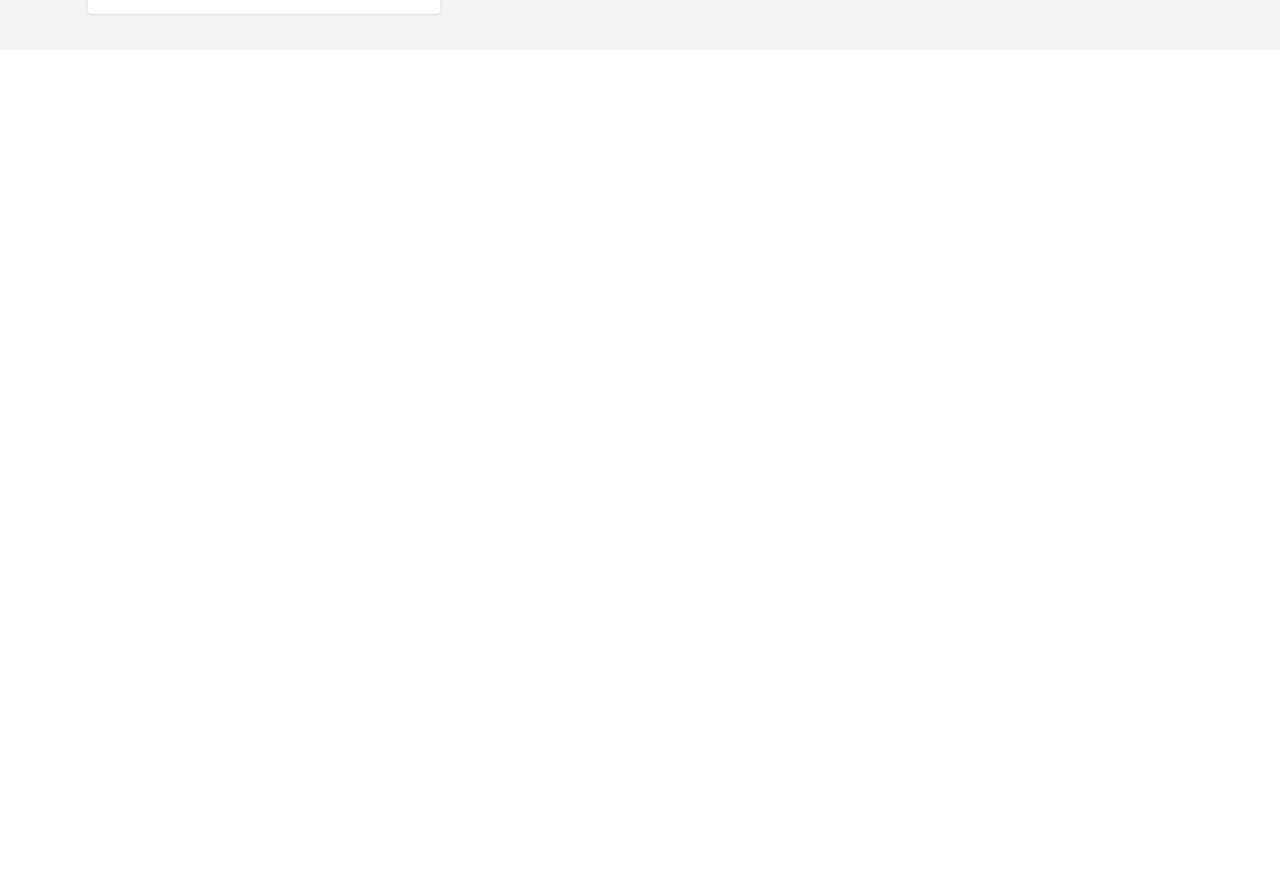
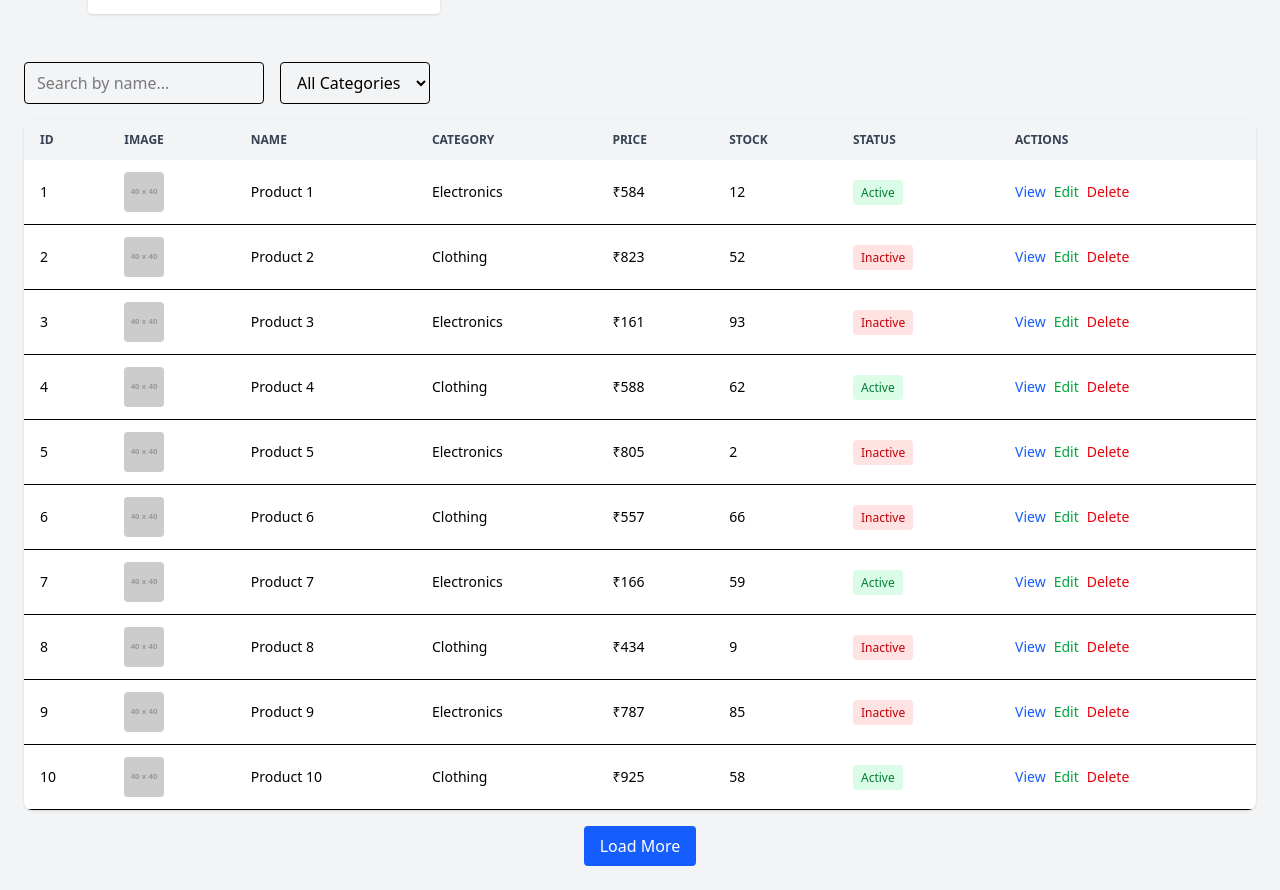
Before and after one commit to Sourabh-km13/h2s-front, a React (Vite) app: page / in a window 1280 px wide. Shown: the part 750-1640 px from the top of the page. Before the commit the page ends 800 px from the top, so only its background shows below. Built offline with nearby package versions, Linux system fonts and the light colour scheme.

Commit message:
table drag drop

```diff
--- a/src/App.jsx
+++ b/src/App.jsx
@@ -3,6 +3,7 @@ import Header from "./components/Header";
 import ProductList from "./components/ProductList";
 import CartSidebar from "./components/CartSidebar";
 import Toast from "./components/Toast";
+import ProductTable from "./components/ ProductTable";
 
 const SAMPLE_PRODUCTS = [
   {
@@ -59,7 +60,7 @@ export default function App() {
       const nextQty = existing ? existing.qty + qty : qty;
       return { ...prev, [product.id]: { product, qty: nextQty } };
     });
-    showToast("Added to Cart")
+    showToast("Added to Cart");
     // setCartOpen(true);
   }, []);
 
@@ -116,6 +117,7 @@ export default function App() {
         show={toast.show}
         onClose={() => setToast({ ...toast, show: false })}
       />
+      <ProductTable />
     </div>
   );
 }
--- /dev/null
+++ b/src/components/ ProductTable.jsx
@@ -0,0 +1,205 @@
+import { useState, useMemo } from "react";
+
+// Mock product data
+const productsData = Array.from({ length: 30 }, (_, i) => ({
+  id: i + 1,
+  image: "https://via.placeholder.com/40",
+  name: `Product ${i + 1}`,
+  category: i % 2 === 0 ? "Electronics" : "Clothing",
+  price: Math.floor(Math.random() * 1000) + 50,
+  stock: Math.floor(Math.random() * 100),
+  status: i % 3 === 0 ? "Active" : "Inactive",
+}));
+
+export default function ProductTable3() {
+  const [products] = useState(productsData);
+  const [page, setPage] = useState(1);
+  const [search, setSearch] = useState("");
+  const [category, setCategory] = useState("All");
+  const [sortConfig, setSortConfig] = useState({ key: null, direction: "asc" });
+
+  const itemsPerPage = 10;
+
+  // Columns in state for reordering
+  const [columns, setColumns] = useState([
+    { key: "id", label: "ID", sortable: true },
+    { key: "image", label: "Image", sortable: false },
+    { key: "name", label: "Name", sortable: true },
+    { key: "category", label: "Category", sortable: false },
+    { key: "price", label: "Price", sortable: true },
+    { key: "stock", label: "Stock", sortable: true },
+    { key: "status", label: "Status", sortable: false },
+    { key: "actions", label: "Actions", sortable: false },
+  ]);
+
+  // Filtering + Searching
+  const filteredProducts = useMemo(() => {
+    return products.filter((p) => {
+      return (
+        p.name.toLowerCase().includes(search.toLowerCase()) &&
+        (category === "All" || p.category === category)
+      );
+    });
+  }, [products, search, category]);
+
+  // Sorting
+  const sortedProducts = useMemo(() => {
+    if (!sortConfig.key) return filteredProducts;
+    return [...filteredProducts].sort((a, b) => {
+      if (a[sortConfig.key] < b[sortConfig.key]) {
+        return sortConfig.direction === "asc" ? -1 : 1;
+      }
+      if (a[sortConfig.key] > b[sortConfig.key]) {
+        return sortConfig.direction === "asc" ? 1 : -1;
+      }
+      return 0;
+    });
+  }, [filteredProducts, sortConfig]);
+
+  // Pagination + Lazy loading
+  const paginatedProducts = sortedProducts.slice(0, page * itemsPerPage);
+
+  // Toggle sort
+  const handleSort = (key) => {
+    setSortConfig((prev) => ({
+      key,
+      direction: prev.key === key && prev.direction === "asc" ? "desc" : "asc",
+    }));
+  };
+
+  // Drag and Drop Handlers
+  const handleDragStart = (e, index) => {
+    e.dataTransfer.setData("colIndex", index);
+  };
+
+  const handleDrop = (e, targetIndex) => {
+    const sourceIndex = e.dataTransfer.getData("colIndex");
+    if (sourceIndex === null) return;
+    const updated = [...columns];
+    const [removed] = updated.splice(sourceIndex, 1);
+    updated.splice(targetIndex, 0, removed);
+    setColumns(updated);
+  };
+
+  const handleDragOver = (e) => {
+    e.preventDefault();
+  };
+
+  return (
+    <div className="p-6">
+      {/* Search + Filter */}
+      <div className="flex flex-wrap gap-4 mb-4">
+        <input
+          type="text"
+          placeholder="Search by name..."
+          value={search}
+          onChange={(e) => setSearch(e.target.value)}
+          className="border px-3 py-2 rounded w-60"
+        />
+        <select
+          value={category}
+          onChange={(e) => setCategory(e.target.value)}
+          className="border px-3 py-2 rounded"
+        >
+          <option value="All">All Categories</option>
+          <option value="Electronics">Electronics</option>
+          <option value="Clothing">Clothing</option>
+        </select>
+      </div>
+
+      {/* Table */}
+      <div className="overflow-x-auto bg-white shadow rounded-lg">
+        <table className="w-full text-sm text-left">
+          <thead className="bg-gray-100 text-gray-700 uppercase text-xs">
+            <tr>
+              {columns.map((col, i) => (
+                <th
+                  key={col.key}
+                  draggable
+                  onDragStart={(e) => handleDragStart(e, i)}
+                  onDragOver={handleDragOver}
+                  onDrop={(e) => handleDrop(e, i)}
+                  onClick={() => col.sortable && handleSort(col.key)}
+                  className={`px-4 py-3 cursor-move ${
+                    col.sortable ? "cursor-pointer" : ""
+                  }`}
+                >
+                  {col.label}
+                </th>
+              ))}
+            </tr>
+          </thead>
+          <tbody>
+            {paginatedProducts.map((p) => (
+              <tr key={p.id} className="border-b hover:bg-gray-50 transition">
+                {columns.map((col) => {
+                  if (col.key === "image")
+                    return (
+                      <td key={col.key} className="px-4 py-3">
+                        <img
+                          src={p.image}
+                          alt={p.name}
+                          className="w-10 h-10 rounded"
+                        />
+                      </td>
+                    );
+                  if (col.key === "actions")
+                    return (
+                      <td key={col.key} className="px-4 py-3 space-x-2">
+                        <button className="text-blue-600 hover:underline">
+                          View
+                        </button>
+                        <button className="text-green-600 hover:underline">
+                          Edit
+                        </button>
+                        <button className="text-red-600 hover:underline">
+                          Delete
+                        </button>
+                      </td>
+                    );
+                  if (col.key === "status")
+                    return (
+                      <td key={col.key} className="px-4 py-3">
+                        <span
+                          className={`px-2 py-1 text-xs rounded ${
+                            p.status === "Active"
+                              ? "bg-green-100 text-green-700"
+                              : "bg-red-100 text-red-700"
+                          }`}
+                        >
+                          {p.status}
+                        </span>
+                      </td>
+                    );
+                  if (col.key === "price")
+                    return (
+                      <td key={col.key} className="px-4 py-3">
+                        ₹{p.price}
+                      </td>
+                    );
+                  return (
+                    <td key={col.key} className="px-4 py-3">
+                      {p[col.key]}
+                    </td>
+                  );
+                })}
+              </tr>
+            ))}
+          </tbody>
+        </table>
+      </div>
+
+      {/* Lazy load button */}
+      {paginatedProducts.length < sortedProducts.length && (
+        <div className="flex justify-center mt-4">
+          <button
+            onClick={() => setPage((prev) => prev + 1)}
+            className="bg-blue-600 text-white px-4 py-2 rounded"
+          >
+            Load More
+          </button>
+        </div>
+      )}
+    </div>
+  );
+}
```
